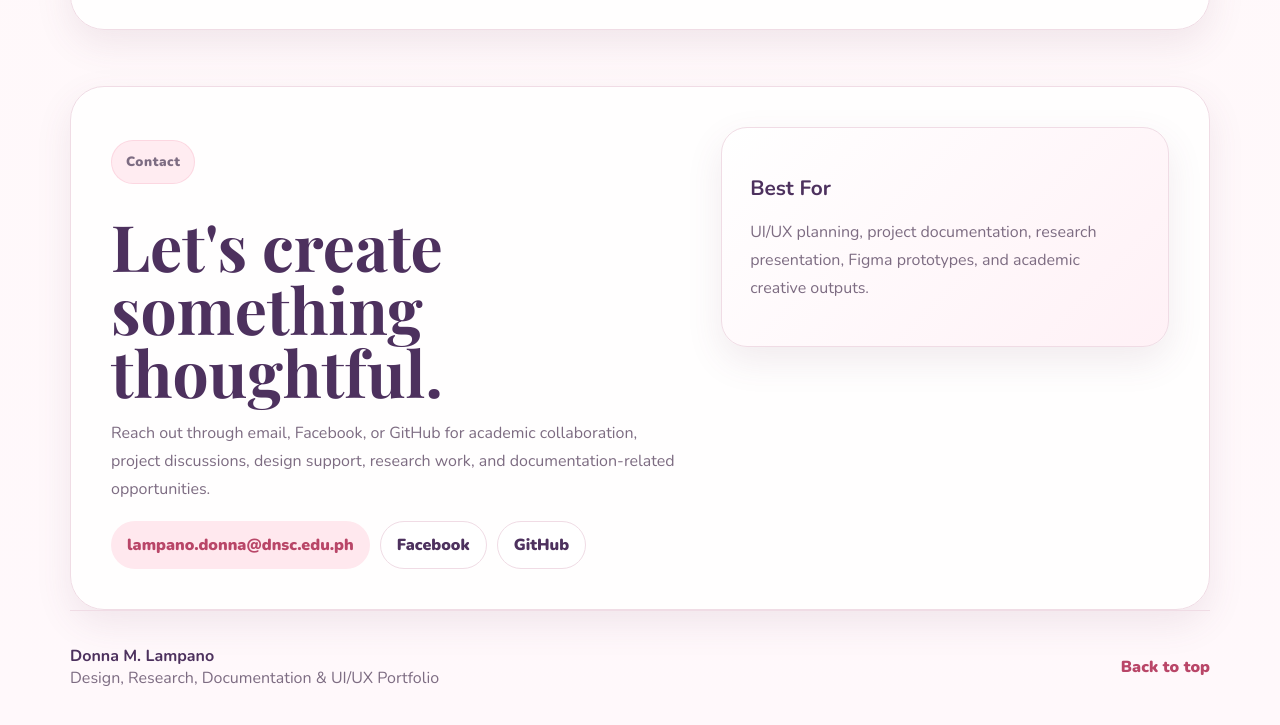
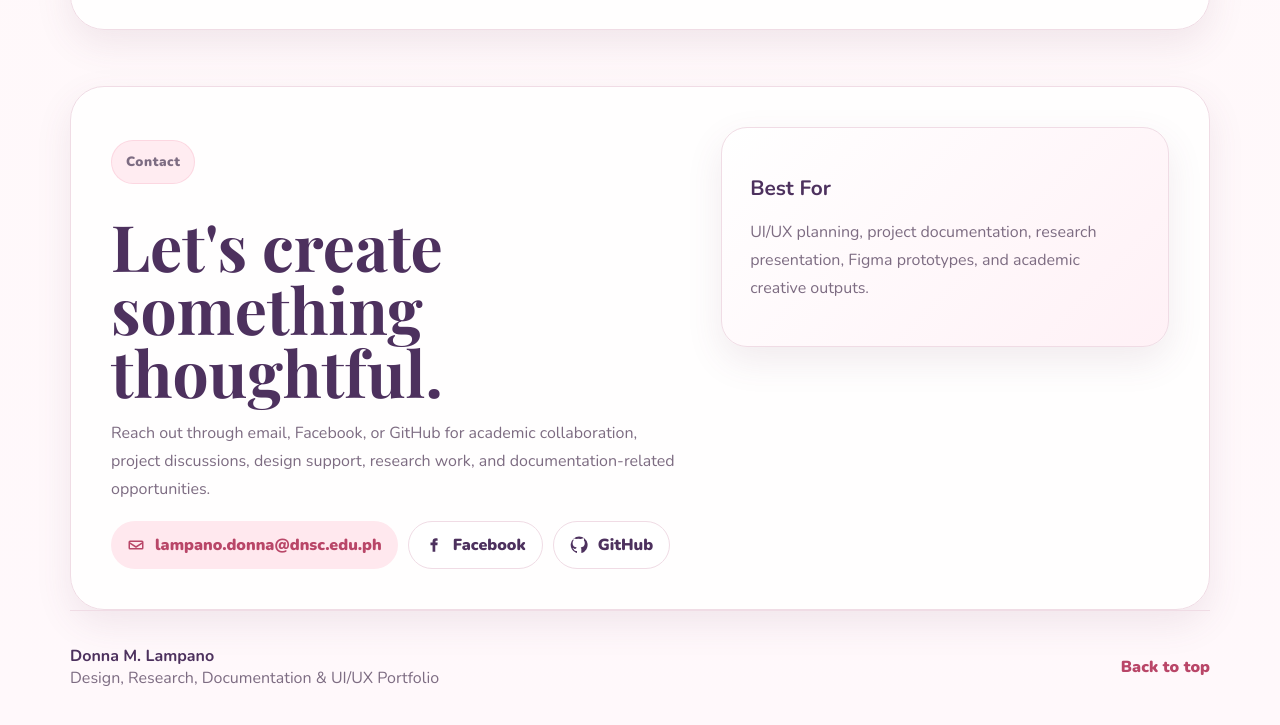
Before and after one commit to DonnaLampano/Portfolio, a website: page index.html in a window 1280 px wide. Shown: the part 6838-7563 px from the top of the page. Drawn offline with nearby package versions, Linux system fonts and the light colour scheme.

Commit message:
icons
with icons in contact

```diff
--- a/index.html
+++ b/index.html
@@ -457,12 +457,21 @@
           </p>
           <div class="contact-links" aria-label="Contact links">
             <a class="email-card" href="mailto:lampano.donna@dnsc.edu.ph">
+              <svg class="contact-icon" viewBox="0 0 24 24" aria-hidden="true">
+                <path d="M4 6h16a2 2 0 0 1 2 2v8a2 2 0 0 1-2 2H4a2 2 0 0 1-2-2V8a2 2 0 0 1 2-2Zm0 2v.3l8 5.1 8-5.1V8H4Zm16 8V10.7l-7.5 4.8a1 1 0 0 1-1 0L4 10.7V16h16Z" />
+              </svg>
               lampano.donna@dnsc.edu.ph
             </a>
             <a class="social-link" href="#" aria-label="Donna's Facebook profile">
+              <svg class="contact-icon" viewBox="0 0 24 24" aria-hidden="true">
+                <path d="M14 8.8V7.4c0-.7.2-1.1 1.1-1.1h1.7V3.2c-.8-.1-1.7-.2-2.5-.2-2.5 0-4.2 1.5-4.2 4.2v1.6H7.3v3.5h2.8V21h3.6v-8.7h2.8l.4-3.5H14Z" />
+              </svg>
               Facebook
             </a>
             <a class="social-link" href="#" aria-label="Donna's GitHub profile">
+              <svg class="contact-icon" viewBox="0 0 24 24" aria-hidden="true">
+                <path d="M12 .8a11.2 11.2 0 0 0-3.5 21.8c.6.1.8-.3.8-.6v-2.1c-3.3.7-4-1.4-4-1.4-.5-1.3-1.3-1.7-1.3-1.7-1.1-.7.1-.7.1-.7 1.2.1 1.8 1.2 1.8 1.2 1 .1 1.8-.2 2.3-.6.1-.8.4-1.3.7-1.6-2.6-.3-5.4-1.3-5.4-5.9 0-1.3.5-2.4 1.2-3.2-.1-.3-.5-1.5.1-3.1 0 0 1-.3 3.3 1.2a11.4 11.4 0 0 1 6 0C17.4 2.6 18.4 3 18.4 3c.6 1.6.2 2.8.1 3.1.8.8 1.2 1.9 1.2 3.2 0 4.6-2.8 5.6-5.4 5.9.4.4.8 1.1.8 2.2V22c0 .3.2.7.8.6A11.2 11.2 0 0 0 12 .8Z" />
+              </svg>
               GitHub
             </a>
           </div>
--- a/src/styles.css
+++ b/src/styles.css
@@ -458,6 +458,12 @@ a { color: inherit; text-decoration: none; }
   background: white;
   border: 1px solid var(--line);
 }
+.contact-icon {
+  width: 18px;
+  height: 18px;
+  flex: 0 0 auto;
+  fill: currentColor;
+}
 .note-card {
   align-self: start;
   padding: 28px;
```
